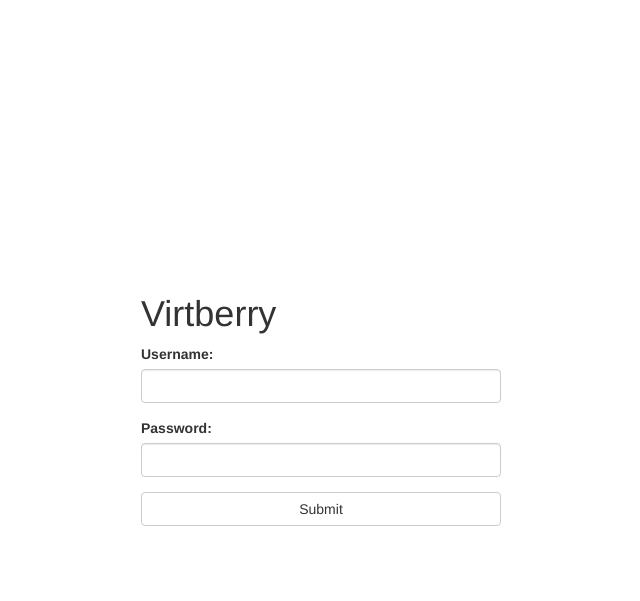
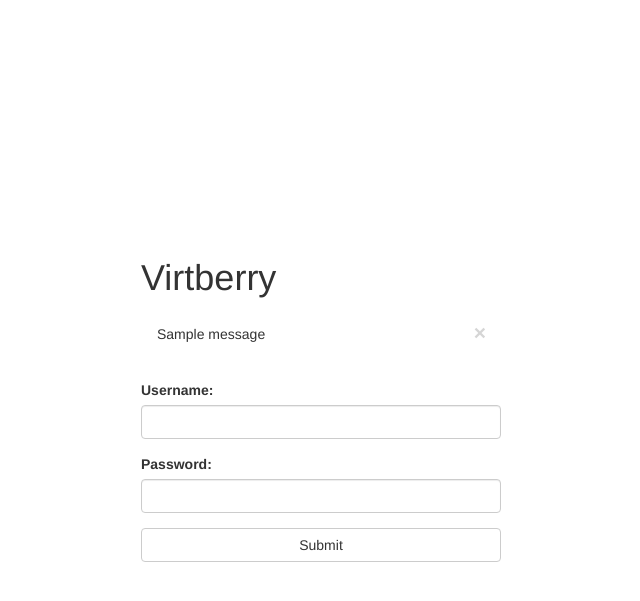
Before and after one commit to jonaschl/virtberry, a Flask app: page /login in a window 1280 px wide. Shown: the top 601 px of the page, without its empty margins (319-959 px from the left). Run offline with Flask 2, Linux system fonts and the light colour scheme; one stand-in notice (Sample message) is shown; some libraries are stand-ins or nearby versions.

Commit message:
Add flash messages to login view and set categorie to danger

```diff
--- a/app/__init__.py
+++ b/app/__init__.py
@@ -6,6 +6,7 @@
 login_manager = LoginManager()
 login_manager.init_app(app)
 login_manager.login_view = "login"
+login_manager.login_message_category = "alert-danger"
 from app import views
 from app import actions
 from app import test
--- a/app/templates/login.html
+++ b/app/templates/login.html
@@ -27,6 +27,24 @@
   <div class="col-xs-12 col-sm-8 col-md-4 col-lg-4 center-block" style="float:none;">
     <h1 class="display-4">Virtberry</h1>
   </div>
+</div>
+{% with messages = get_flashed_messages(with_categories=true) %}
+	{% if messages %}
+	<div class="row">
+	<div class="col-xs-12 col-sm-8 col-md-4 col-lg-4 center-block" style="float:none;">
+	{% for category, message in messages %}
+			<div class="alert {{ category }} alert-dismissable">
+			{#Cross for Close#}
+			<a href="#" class="close" data-dismiss="alert" aria-label="Close">&times</a>
+			{{ message}}
+			</div>
+    {% endfor %}
+	</div>
+	</div>
+	{% endif %}
+{% endwith %}
+
+<div class="row">
   <div class="col-xs-12 col-sm-8 col-md-4 col-lg-4 center-block" style="float:none;">
   <form action="" method="post" name="login">
       {{ form.hidden_tag() }}
```
